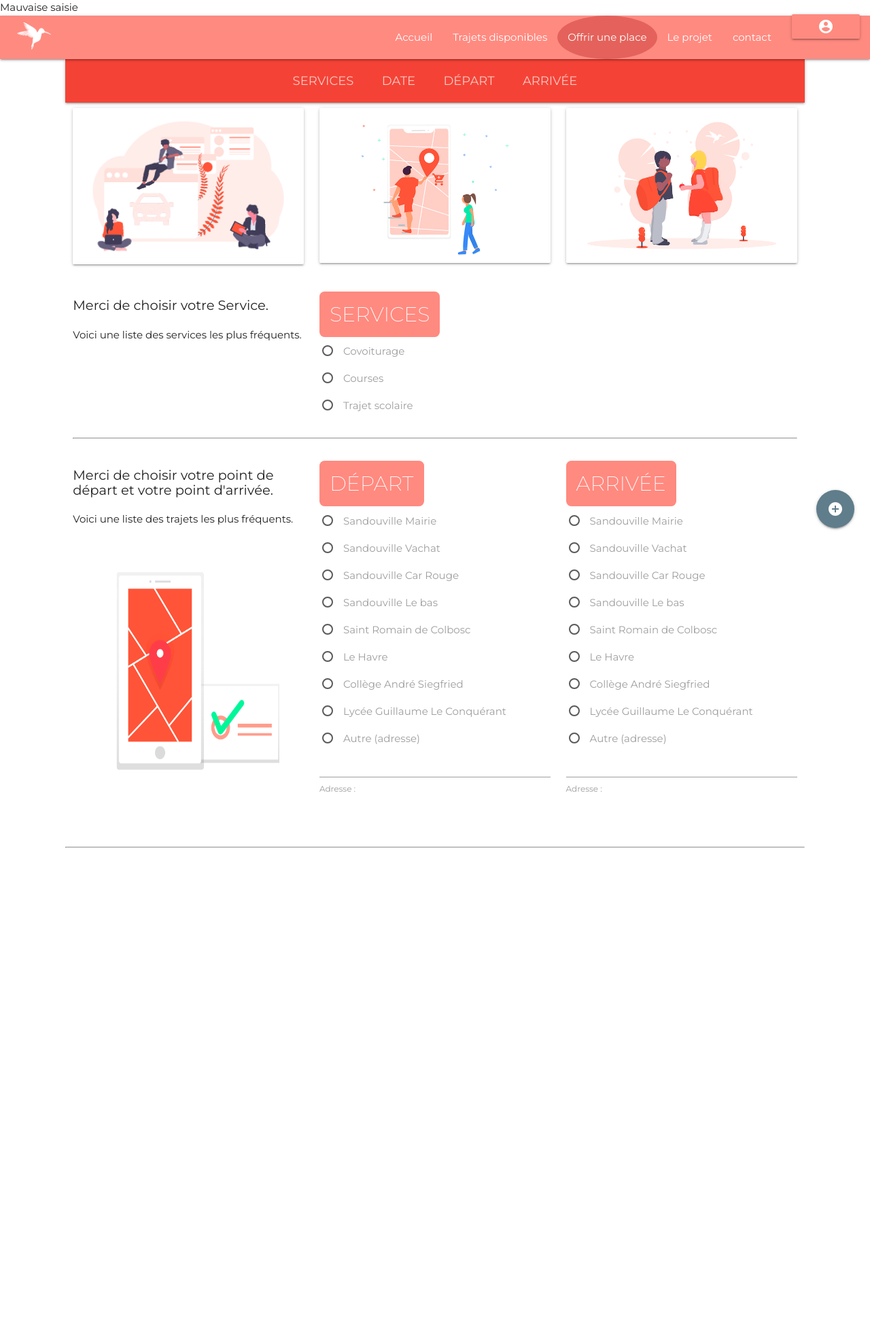
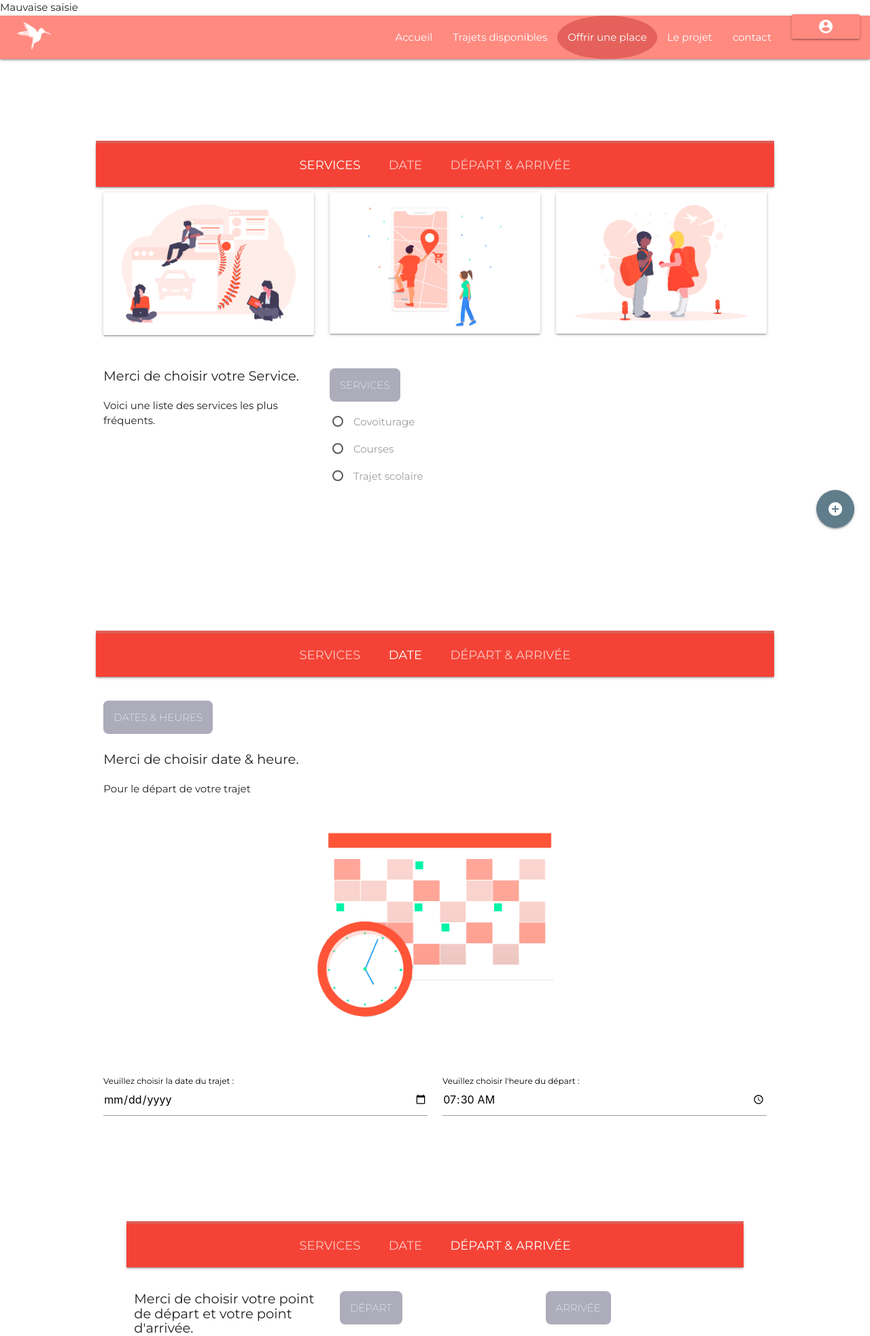
Before and after one commit to AngelaMallet/LePetitKiosque, a PHP site: page /LePetitKiosque/TrajetForm.php in a window 1280 px wide. Shown: the top 1966 px of the page at 68% size. Before the commit the page ends 1248 px from the top, so only its background shows below. Run offline with PHP 8.4, Linux system fonts and the light colour scheme.

Commit message:
nouvelle page form trajets avec toutes les rubriques HTML ET CSS

```diff
--- a/TrajetForm.php
+++ b/TrajetForm.php
@@ -1,15 +1,16 @@
-
 <?php
 session_start(); // On démarre la session AVANT toute chose
 require_once 'controllers/controllerAjoutServices.php';
-            ?><!DOCTYPE html>
+?>
+<!DOCTYPE html>
 <html lang="fr">
+
 <head>
     <!--Import Google Font-->
     <link href="https://fonts.googleapis.com/css?family=Montserrat:200,400,400i,600,700,800" rel="stylesheet" />
     <!-- Favicons-->
     <link rel="icon" href="images/favicon/favicon-32x32.png" sizes="32x32">
-               <link href="https://fonts.googleapis.com/icon?family=Material+Icons" rel="stylesheet"/>
+    <link href="https://fonts.googleapis.com/icon?family=Material+Icons" rel="stylesheet" />
 
     <!-- INCLUDED PLUGIN CSS ON THIS PAGE -->
     <link rel="stylesheet" href="https://cdnjs.cloudflare.com/ajax/libs/materialize/1.0.0/css/materialize.min.css">
@@ -22,21 +23,21 @@
 <body>
     <?php include 'nav.php'; ?>
     <div class="container center-align">
-                     <div id="serviceRow" class="row center-align">
-                        <nav class="dot">
+
+
+
+            <div class="row articleTrajetForm">
+            <nav class="dot" id="services">
                 <div class="nav-wrapper red acent-1">
                     <div class="col s12">
-                                 <a href="services.php" class="breadcrumb">SERVICES</a>
-                                    <a href="date.php" class="breadcrumb">DATE</a>
-                                    <a href="depart.php" class="breadcrumb">DÉPART</a>
-                                    <a href="arrivee.php" class="breadcrumb">ARRIVÉE</a>
+                        <a href="#services" class="breadcrumb white-text">SERVICES</a>
+                        <a href="#date" class="breadcrumb">DATE</a>
+                        <a href="#depart" class="breadcrumb">DÉPART  &  ARRIVÉE</a>
                         <a></a>
                     </div>
                 </div>
             </nav>
-
-                               <div class="row">
-                                 <div class="col s12 m4">
+                <div class="col s12 m4 ">
                     <div class="card">
                         <div class="card-image waves-effect waves-block waves-light">
                             <img src="assets/covoiturage.png">
@@ -58,7 +59,7 @@
                     </div>
                 </div>
 
-                                <form  method="POST" class = "col s12 m12 l12" action="services.php">
+                <form method="POST" class="col s12 m12 l12" action="services.php">
                     <div class="row">
                         <div class="col s12 m4 l4 left-align">
                             <h2>Merci de choisir votre Service.</h2>
@@ -68,156 +69,190 @@
                             <h1><mark>SERVICES</mark></h1>
                             <p>
                                 <label>
-                                <input class="with-gap" name="typesName" value="covoiturage" type="radio"  />
+                                    <input class="with-gap" name="typesName" value="covoiturage" type="radio" />
                                     <span>Covoiturage</span>
                                 </label>
                             </p>
                             <p>
                                 <label>
-                                <input class="with-gap" name="typesName" value="courses" type="radio"  />
+                                    <input class="with-gap" name="typesName" value="courses" type="radio" />
                                     <span>Courses</span>
                                 </label>
                             </p>
                             <p>
                                 <label>
-                                <input class="with-gap" name="typesName" value="trajetScolaire" type="radio"  />
+                                    <input class="with-gap" name="typesName" value="trajetScolaire" type="radio" />
                                     <span>Trajet scolaire</span>
                                 </label>
                             </p>
                         </div>
                     </div>
-<hr>
+            </div>
+
+            <div class="row articleTrajetForm">
+                    <nav class="dot" id="date">
+                <div class="nav-wrapper red acent-1">
+                    <div class="col s12">
+                        <a href="#services" class="breadcrumb">SERVICES</a>
+                        <a href="#date" class="breadcrumb white-text">DATE</a>
+                        <a href="#depart" class="breadcrumb">DÉPART & ARRIVÉE</a>
+                        <a></a>
+                    </div>
+                </div>
+            </nav>
             <div class="row">
+            <div class="col s12 m4 l4 left-align">
+                            <h1><mark>DATES & HEURES</mark></h1>
+                            <h2>Merci de choisir date & heure.</h2>
+                            <p>Pour le départ de votre trajet</p>
+                        </div>
+                    <div class="hide-on-small-only">
+                        <div class="col s12 m12 l12 center-align">
+                            <img class="responsive-img" id="imgDate" src="../LePetitKiosque/assets/date.png">
+                        </div>
+                    </div>
+                </div>
+                <div class="row">
+                        <div class="row input-field col s12 l6">
+                            <input name="date" value ="<?=isset($date) ? $date : ''; ?>" id ="date" type = "date" class = "datepicker" />
+                            <label>Veuillez choisir la date du trajet :</label>
+                            <p class="NotValid" id="dateNameField"><?=isset($formError['date']) ? $formError['date'] : ''; ?></p>
+                        </div>
+                        <div class="row input-field col s12 l6">
+                            <input name="hour" value = "<?=isset($hour) ? $hour : '07:30'; ?>" id="appt-time" type="time">
+                            <label for="appt-time">Veuillez choisir l'heure du départ :</label>
+                            <p class="NotValid" id="hourField"><?=isset($formError['hour']) ? $formError['hour'] : ''; ?></p>
+                        </div>
+                    </div>
+
+                    <div class="row articleTrajetForm">
+                    <nav class="dot" id="depart">
+                <div class="nav-wrapper red acent-1">
+                    <div class="col s12">
+                        <a href="#services" class="breadcrumb">SERVICES</a>
+                        <a href="#date" class="breadcrumb">DATE</a>
+                        <a href="#depart" class="breadcrumb  white-text">DÉPART & ARRIVÉE</a>
+                        <a></a>
+                    </div>
+                </div>
+            </nav>
                         <div class="col s12 m4 l4 left-align">
                             <h2>Merci de choisir votre point de départ et votre point d'arrivée.</h2>
                             <p>Voici une liste des trajets les plus fréquents.</p>
                             <div class="hide-on-small-only">
-                        <img  width="500" height="400" src="../LePetitKiosque/assets/from.png">
+                                <img class="responsive-img" id="imgDepart" src="../LePetitKiosque/assets/from.png">
                             </div>
                         </div>
                         <div class="col s12 m4 l4 left-align">
                             <h1><mark>DÉPART</mark></h1>
                             <p>
                                 <label>
-                                <input class="with-gap" name="startingPoint" value="mairie" type="radio"  />
+                                    <input class="with-gap" name="startingPoint" value="mairie" type="radio" />
                                     <span>Sandouville Mairie</span>
                                 </label>
                             </p>
                             <p>
                                 <label>
-                                <input class="with-gap" name="startingPoint" value="vachat" type="radio"  />
+                                    <input class="with-gap" name="startingPoint" value="vachat" type="radio" />
                                     <span>Sandouville Vachat</span>
                                 </label>
                             </p>
                             <p>
                                 <label>
-                                <input class="with-gap" name="startingPoint" value="carRouge" type="radio"  />
+                                    <input class="with-gap" name="startingPoint" value="carRouge" type="radio" />
                                     <span>Sandouville Car Rouge</span>
                                 </label>
                             </p>
                             <p>
                                 <label>
-                                <input class="with-gap" name="startingPoint" value="leBas" type="radio"  />
+                                    <input class="with-gap" name="startingPoint" value="leBas" type="radio" />
                                     <span>Sandouville Le bas</span>
                                 </label>
                             </p>
                             <p>
                                 <label>
-                                <input class="with-gap" name="startingPoint" value="saintRomain" type="radio"  />
+                                    <input class="with-gap" name="startingPoint" value="saintRomain" type="radio" />
                                     <span>Saint Romain de Colbosc</span>
                                 </label>
                             </p>
                             <p>
                                 <label>
-                                <input class="with-gap" name="startingPoint" value="leHavre" type="radio"  />
+                                    <input class="with-gap" name="startingPoint" value="leHavre" type="radio" />
                                     <span>Le Havre</span>
                                 </label>
                             </p>
                             <p>
                                 <label>
-                                <input class="with-gap" name="startingPoint" value="college" type="radio"  />
+                                    <input class="with-gap" name="startingPoint" value="college" type="radio" />
                                     <span>Collège André Siegfried</span>
                                 </label>
                             </p>
                             <p>
                                 <label>
-                                <input class="with-gap" name="startingPoint" value="lycee" type="radio"  />
+                                    <input class="with-gap" name="startingPoint" value="lycee" type="radio" />
+                                    <span>Lycée Guillaume Le Conquérant</span>
+                                </label>
+                            </p>
+
+                        </div>
+                        <div class="col s12 m4 l4 left-align">
+                            <h1><mark>ARRIVÉE</mark></h1>
+                            <p>
+                                <label>
+                                    <input class="with-gap" name="arrivalPoint" value="saintRomain" type="radio" />
+                                    <span>Saint Romain de Colbosc</span>
+                                </label>
+                            </p>
+                            <p>
+                                <label>
+                                    <input class="with-gap" name="arrivalPoint" value="leHavre" type="radio" />
+                                    <span>Le Havre</span>
+                                </label>
+                            </p>
+                            <p>
+                                <label>
+                                    <input class="with-gap" name="arrivalPoint" value="college" type="radio" />
+                                    <span>Collège André Siegfried</span>
+                                </label>
+                            </p>
+                            <p>
+                                <label>
+                                    <input class="with-gap" name="arrivalPoint" value="lycee" type="radio" />
                                     <span>Lycée Guillaume Le Conquérant</span>
                                 </label>
                             </p>
                             <p>
                                 <label>
-                                <input class="with-gap" name="startingPoint" value="autreDestination" type="radio"  />
-                                <span>Autre (adresse)</span>
-                                <textarea id="textarea1" class="materialize-textarea"></textarea>
-                                <label for="textarea1">Adresse :</label>
-                            </label>
-</p>
-                    </div>
-                    <div class="col s12 m4 l4 left-align">
-                                    <h1><mark>ARRIVÉE</mark></h1>
-                                    <p>
-                            <label>
-                                <input class="with-gap" name="startingPoint" value="mairie" type="radio"  />
+                                    <input class="with-gap" name="arrivalPoint" value="mairie" type="radio" />
                                     <span>Sandouville Mairie</span>
                                 </label>
                             </p>
                             <p>
                                 <label>
-                                <input class="with-gap" name="startingPoint" value="vachat" type="radio"  />
+                                    <input class="with-gap" name="arrivalPoint" value="vachat" type="radio" />
                                     <span>Sandouville Vachat</span>
                                 </label>
                             </p>
                             <p>
                                 <label>
-                                <input class="with-gap" name="startingPoint" value="carRouge" type="radio"  />
+                                    <input class="with-gap" name="arrivalPoint" value="carRouge" type="radio" />
                                     <span>Sandouville Car Rouge</span>
                                 </label>
                             </p>
                             <p>
                                 <label>
-                                <input class="with-gap" name="startingPoint" value="leBas" type="radio"  />
+                                    <input class="with-gap" name="arrivalPoint" value="leBas" type="radio" />
                                     <span>Sandouville Le bas</span>
-                            </label>
-                        </p>
-                        <p>
-                            <label>
-                                <input class="with-gap" name="startingPoint" value="saintRomain" type="radio"  />
-                                <span>Saint Romain de Colbosc</span>
-                            </label>
-                        </p>
-                        <p>
-                            <label>
-                                <input class="with-gap" name="startingPoint" value="leHavre" type="radio"  />
-                                <span>Le Havre</span>
-                            </label>
-                        </p>
-                        <p>
-                            <label>
-                                <input class="with-gap" name="startingPoint" value="college" type="radio"  />
-                                <span>Collège André Siegfried</span>
-                            </label>
-                        </p>
-                        <p>
-                            <label>
-                                <input class="with-gap" name="startingPoint" value="lycee" type="radio"  />
-                                <span>Lycée Guillaume Le Conquérant</span>
-                            </label>
-                        </p>
-                        <p>
-                            <label>
-                                <input class="with-gap" name="startingPoint" value="autreDestination" type="radio"  />
-                                <span>Autre (adresse)</span>
-                                <textarea id="textarea1" class="materialize-textarea"></textarea>
-                                <label for="textarea1">Adresse :</label>
                                 </label>
                             </p>
                         </div>
                     </div>
+                    <div class="row input-field col s12 l12">
+        <button class="waves-effect waves-light btn red acent-1" type="submit" name="submitFormTrajet">VALIDER<i class="material-icons right">send</i></button>
     </div>
-                <hr>
+  <a class="colorLink" href="index.php">Annuler</a>
      </form>
-                     </div>
+
         <?php include 'actionBtn.php'; ?>
     </div>
 </body>
@@ -225,4 +260,5 @@
 <script src="https://code.jquery.com/jquery-3.3.1.min.js"></script>
 <script type="text/javascript" src="assets/js/materialize.min.js"></script>
 <script type="text/javascript" src="assets/js/js.js"></script>
+
 </html>
--- a/assets/css/style.css
+++ b/assets/css/style.css
@@ -54,6 +54,7 @@ color: #ff8a65;
     -webkit-animation: sk-scaleout 1.0s infinite ease-in-out;
     animation: sk-scaleout 1.0s infinite ease-in-out;
 }
+
 
 #cardList{
     margin-left: 50px;
@@ -316,6 +317,15 @@ Zone css formulaire
 
 */
 
+.articleTrajetForm {
+    margin: 3rem;
+    margin-top: 8rem;
+    padding-bottom: 3rem;
+    background-color: white;
+    border-top: .3rem #e4625b solid;
+    font-size: 1rem;
+}
+
 .forecast {
     margin: 3rem;
     padding: .3rem;
@@ -325,11 +335,12 @@ Zone css formulaire
 }
 
 mark {
-    background-color: #FF8A80;
+    background-color: rgb(172, 172, 187);
     color: white;
     padding: 1rem;
     border-radius: .5rem;
     margin-bottom: 1.3rem;
+    font-size: 1rem;
 }
 
 h4 {
@@ -357,9 +368,20 @@ h4 {
 #btnInscriptionProjet {
     margin:-8rem;
 }
+.colorLink {
+    color: #e4625b;
+}
 
 #imgDate {
     padding-bottom: 2rem;
+    max-width: 30rem;
+    max-height: 30rem;
+}
+
+#imgDepart {
+    padding-bottom: 2rem;
+    max-width: 23rem;
+    max-height: 30rem;
 }
 /* materialize.css */
 
--- a/assets/js/js.js
+++ b/assets/js/js.js
@@ -11,4 +11,4 @@ $(document).ready(function () {
     $(".dropdown-trigger").dropdown();
     $('.timepicker').timepicker();
     $('select').formSelect();
-    });
+});
```
Also changed, not shown: index.php (+16 -8 lines). Lines whose indentation alone changed are shown as unchanged.
